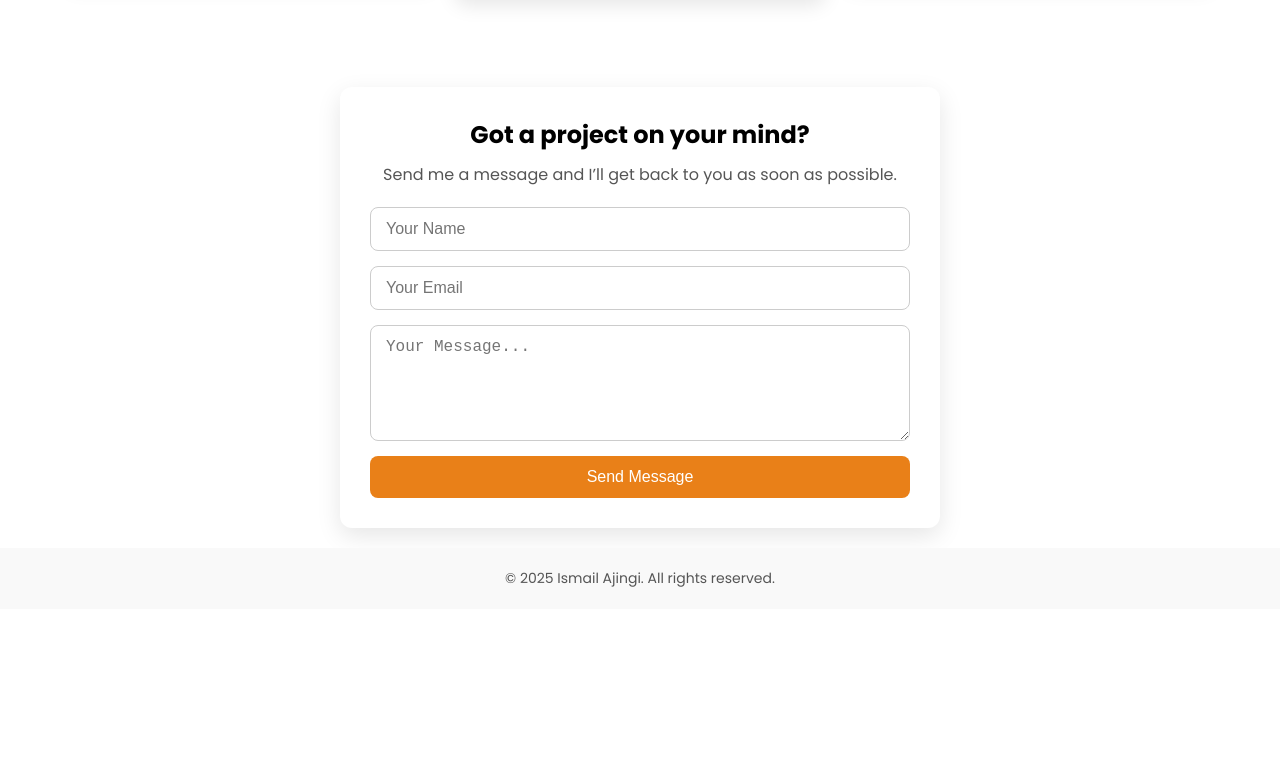
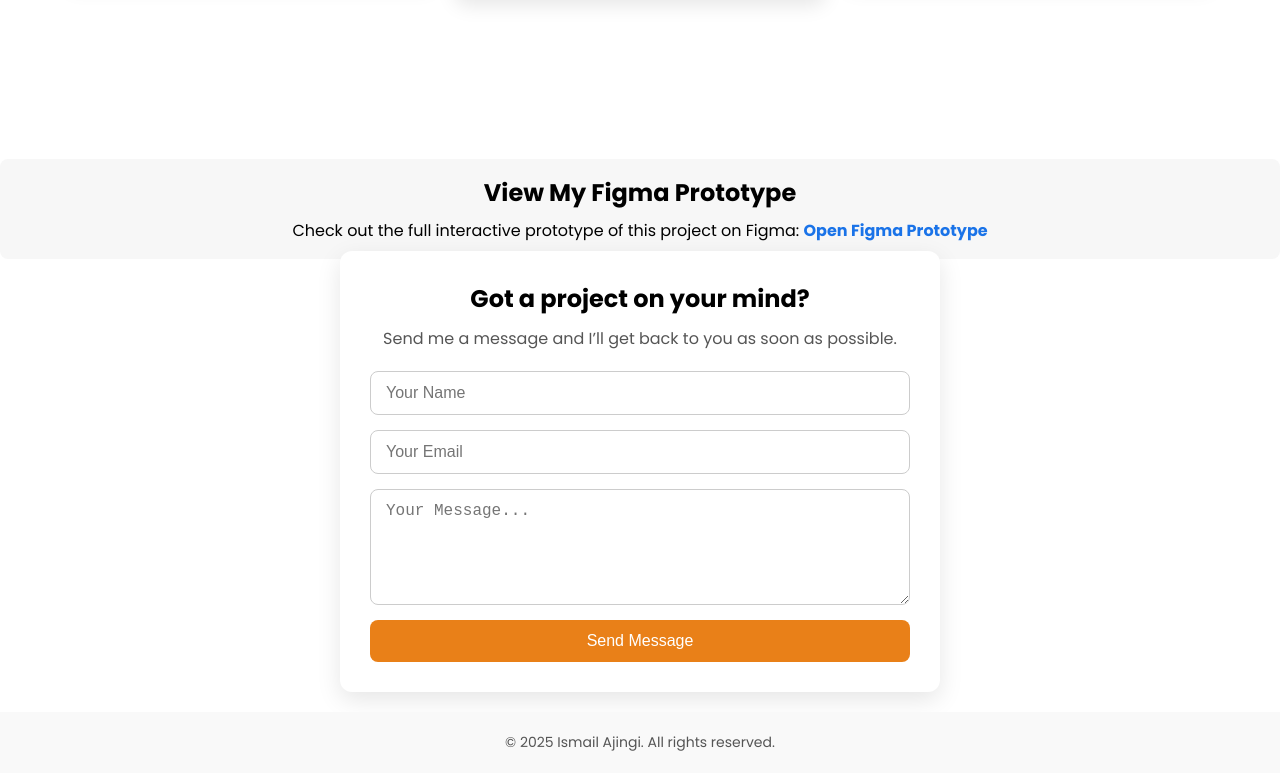
Before and after one commit to AJINGS12/ismailajingi-portfolio, a plain HTML site: page novacs.html in a window 1280 px wide. Shown: the part 2570-3343 px from the top of the page. Before the commit the page ends 3179 px from the top, so only its background shows below. Drawn offline with Linux system fonts and the light colour scheme.

Commit message:
updated code

```diff
--- a/novacs.html
+++ b/novacs.html
@@ -48,6 +48,16 @@
     </div>
     </main>
 
+    <!-- Figma Prototype Link Section -->
+  <section class="prototype-section">
+    <h2>View My Figma Prototype</h2>
+     <p>
+    Check out the full interactive prototype of this project on Figma:
+    <a href="https://www.figma.com/proto/P59gmD0EVYyTJk23037suO/portfolio-project-seat-reservation-app?node-id=339-452&t=BtOfuMD9xCrOnpkd-1" target="_blank" rel="noopener noreferrer">Open Figma Prototype</a>
+    </p>
+  </section>
+
+
     <!-- Contact Form Section -->
     <section class="contact-section">
       <h2>Got a project on your mind?</h2>
--- a/style.css
+++ b/style.css
@@ -1117,3 +1117,26 @@ footer {
     font-size: 16px;
   }
 }
+
+
+.prototype-section {
+  margin: 2rem 0;
+  padding: 1rem;
+  background-color: #f7f7f7;
+  border-radius: 8px;
+  text-align: center;
+}
+
+.prototype-section h2 {
+  margin-bottom: 0.5rem;
+}
+
+.prototype-section a {
+  color: #1a73e8;
+  text-decoration: none;
+  font-weight: bold;
+}
+
+.prototype-section a:hover {
+  text-decoration: underline;
+}
```
Also changed, not shown: index.html (+3 -3 lines).
